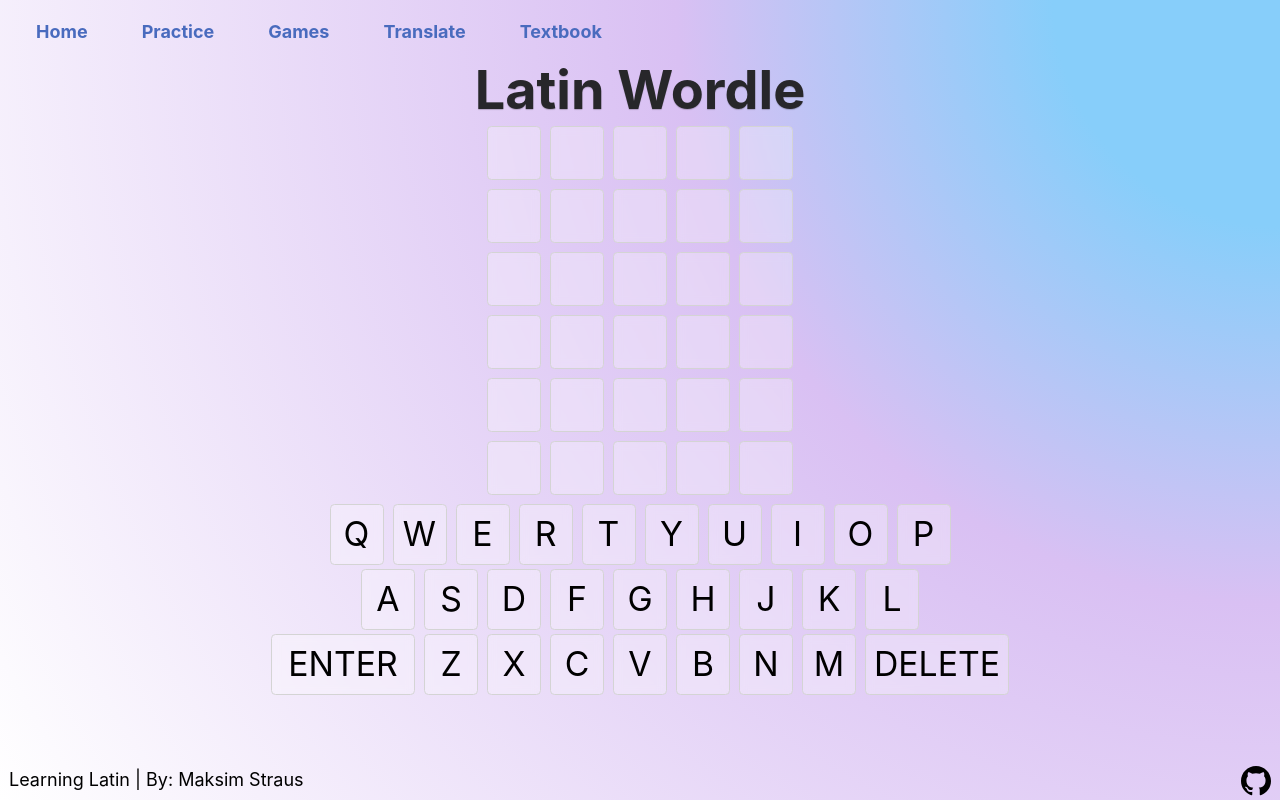
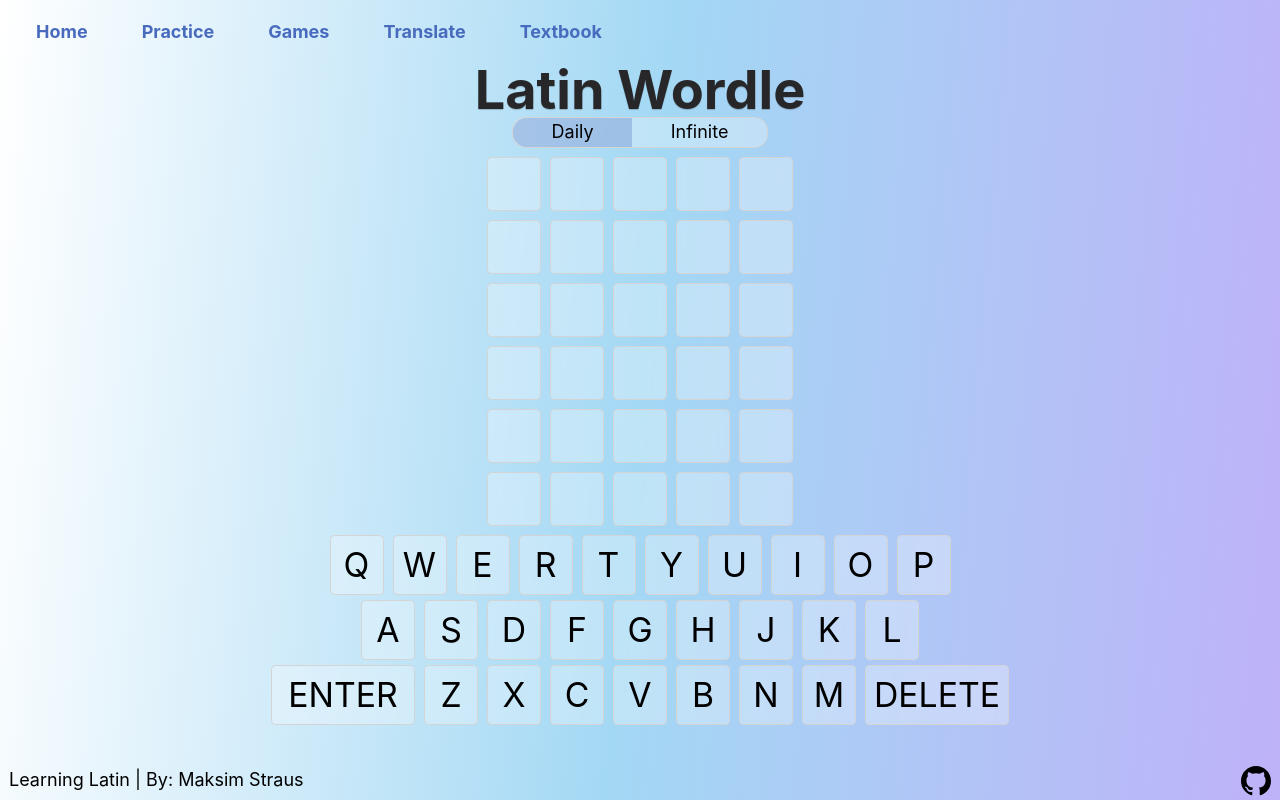
Before and after one commit to cqb13/Learning-Latin, a Next.js app: page /games/wordle in a window 1280 px wide. Built offline with nearby package versions, Linux system fonts and the light colour scheme.

Commit message:
worlde game mode switch

```diff
--- a/pages/games/wordle.tsx
+++ b/pages/games/wordle.tsx
@@ -7,8 +7,7 @@ import Keyboard from "@components/games/general/keyboard";
 
 enum GameMode {
   Daily,
-  Infinite,
-  Custom
+  Infinite
 }
 
 enum WordleGuessStatus {
@@ -87,8 +86,6 @@ const Wordle: NextPage = () => {
   };
 
   const onEnter = () => {
-    // Implementation should check the current row's word against the correct word and update statuses
-    // Placeholder for simplification
     if (
       currentRow + 1 === maxTries ||
       wordleGrid[currentRow].some((cell) => cell.value === "")
@@ -104,6 +101,17 @@ const Wordle: NextPage = () => {
   const processCurrentRow = () => {
     const currentRowCells = wordleGrid[currentRow];
     const currentRowWord = currentRowCells.map((cell) => cell.value).join("");
+
+    if (currentRowWord.toLowerCase() === correctWord) {
+      const newKeyStats = { ...keyStats };
+      for (let i = 0; i < wordLength; i++) {
+        const cell = currentRowCells[i];
+        cell.status = WordleGuessStatus.Correct;
+        newKeyStats[cell.value] = "correct";
+      }
+      setKeyStats(newKeyStats);
+      return;
+    }
 
     const newKeyStats = { ...keyStats };
     for (let i = 0; i < wordLength; i++) {
@@ -137,13 +145,41 @@ const Wordle: NextPage = () => {
         return "bg-white";
     }
   };
+
+  const switchToOtherGameMode = () => {
+    setGameMode(
+      gameMode === GameMode.Daily ? GameMode.Infinite : GameMode.Daily
+    );
+  };
+
   return (
-    <Layout title='Wordle' backgroundClass='bg-translate-gradient'>
+    <Layout title='Wordle' backgroundClass='bg-wordle-gradient'>
       <section className='flex flex-col items-center'>
         <h1 className='text-5xl text-zinc-800 font-bold m-0 [text-shadow:0_1px_1px_rgba(0,0,0,0.2)]'>
           Latin Wordle
         </h1>
-
+        <section className='border-neutral-300 border rounded-xl bg-white bg-opacity-30 backdrop-blur-sm w-1/5 flex items-center'>
+          <button
+            onClick={switchToOtherGameMode}
+            className={`grow rounded-l-xl transition-all duration-150 ${
+              gameMode == GameMode.Daily
+                ? "bg-primary-color bg-opacity-30"
+                : "hover:bg-primary-color hover:bg-opacity-10"
+            }`}
+          >
+            Daily
+          </button>
+          <button
+            onClick={switchToOtherGameMode}
+            className={`grow rounded-r-xl transition-all duration-150  ${
+              gameMode == GameMode.Infinite
+                ? "bg-primary-color bg-opacity-30"
+                : "hover:bg-primary-color hover:bg-opacity-10"
+            }`}
+          >
+            Infinite
+          </button>
+        </section>
         <section className='flex flex-col gap-2 w-3/5 mt-2 max-xs:w-4/5'>
           <section className='flex flex-col gap-2 items-center justify-center'>
             {wordleGrid.map((row, rowIndex) => {
--- a/tailwind.config.js
+++ b/tailwind.config.js
@@ -65,9 +65,7 @@ module.exports = {
           "linear-gradient(40deg, rgba(217,192,243,1) 6%, rgba(217,192,243,0.4) 56%, rgba(255,255,255,1) 68%)",
         "hangman-gradient":
           "linear-gradient(110deg, #dbf0ff 0%, #c2d1f0 40%, #dcd3ff 80%)",
-        "not-set-1":
-          "radial-gradient(circle at center, #e0eafc 10%, #f8e2f4 60%, #ffffff 90%)",
-        "not-set-2":
+        "wordle-gradient":
           "linear-gradient(95deg, #ffffff 0%, #a3d8f4 50%, #beb2f8 100%)",
         "not-set-3":
           "linear-gradient(135deg, #e6f9ff 0%, #c9d6ff 50%, #e2e2e2 100%)",
```
